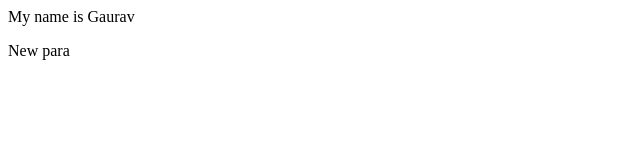
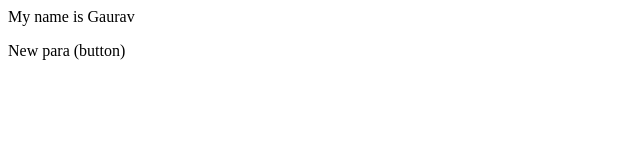
Before and after one commit to gaura23v/Localrepo, a plain HTML site: page index.html in a window 1280 px wide. Shown: the full height of the page, 0-640 px from the left. Drawn offline with Linux system fonts and the light colour scheme.

```diff
--- a/index.html
+++ b/index.html
@@ -2,4 +2,4 @@
 My name is Gaurav
 </p>
 
-<p> New para </p>
+<p> New para (button) </p>
```
